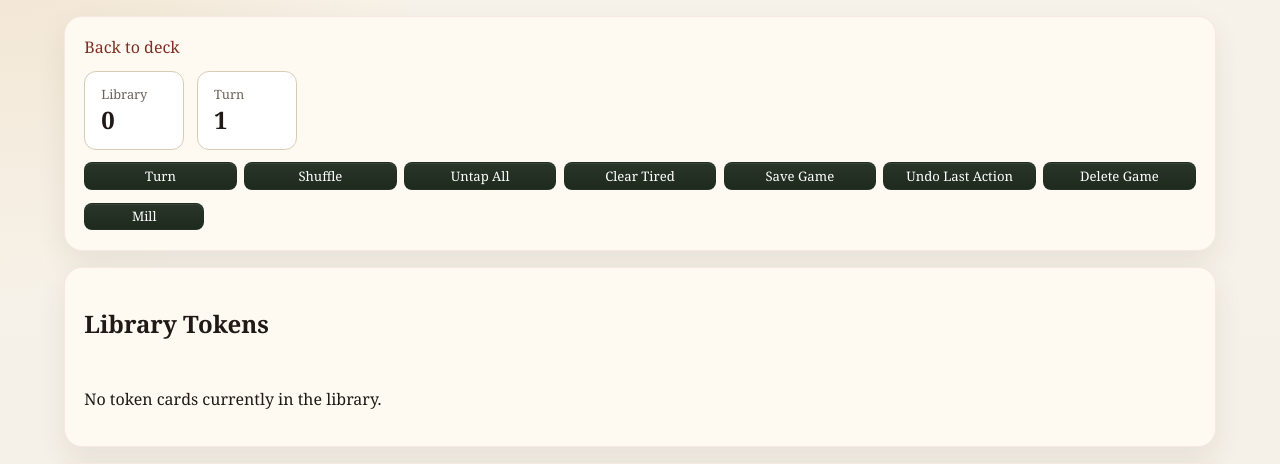
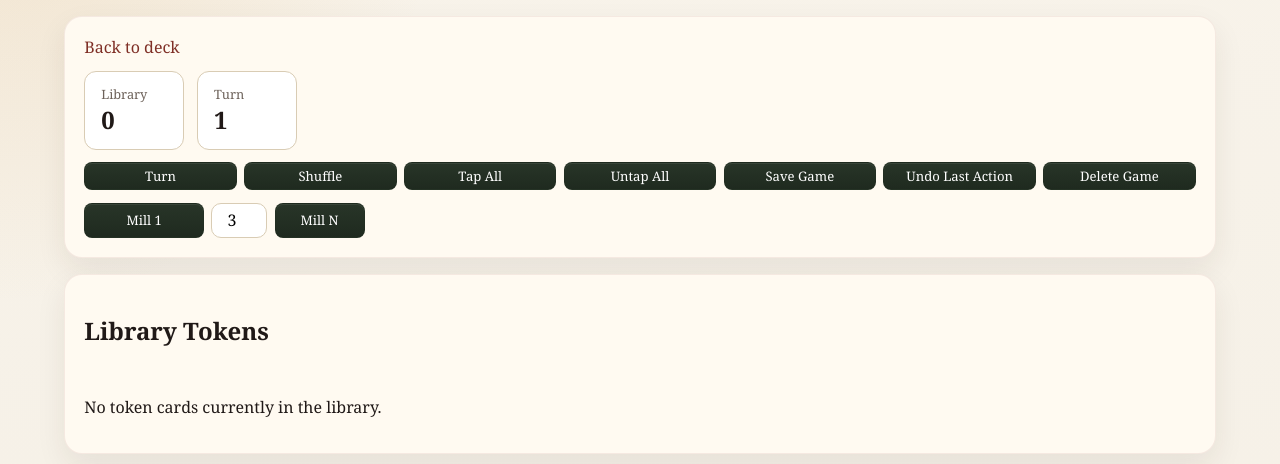
Before and after one commit to naigovan/horde_mtg_helper, a FastAPI app: page /games/1 in a window 1280 px wide. Shown: the part 145-609 px from the top of the page. Run offline with FastAPI, Linux system fonts and the light colour scheme; tables that the repository leaves empty hold one stand-in row (values such as "Sample post").

Commit message:
Add tap all action and restore multi-mill controls

```diff
--- a/app/static/styles.css
+++ b/app/static/styles.css
@@ -129,6 +129,15 @@ textarea, input, select { width: 100%; background: white; }
 }
 .page-actions-compact {
   grid-template-columns: repeat(auto-fit, minmax(90px, 120px));
+}
+.inline-mill-form {
+  display: grid;
+  grid-template-columns: minmax(56px, 72px) minmax(90px, 1fr);
+  gap: 0.45rem;
+  align-items: stretch;
+}
+.mill-count-input {
+  text-align: center;
 }
 .card-actions {
   grid-template-columns: repeat(4, minmax(0, 1fr));
@@ -289,6 +298,9 @@ textarea, input, select { width: 100%; background: white; }
   .zone-actions {
     grid-template-columns: repeat(2, minmax(0, 1fr));
   }
+  .inline-mill-form {
+    grid-template-columns: 1fr;
+  }
   .card-grid {
     grid-template-columns: 1fr;
   }
--- a/app/templates/game_detail.html
+++ b/app/templates/game_detail.html
@@ -11,8 +11,8 @@
   <div class="action-grid page-actions">
     <form method="post" action="/games/{{ game.id }}/turn"><button type="submit">Turn</button></form>
     <form method="post" action="/games/{{ game.id }}/shuffle"><button type="submit">Shuffle</button></form>
+    <form method="post" action="/games/{{ game.id }}/tap-all"><button type="submit">Tap All</button></form>
     <form method="post" action="/games/{{ game.id }}/untap-all"><button type="submit">Untap All</button></form>
-    <form method="post" action="/games/{{ game.id }}/clear-rested"><button type="submit">Clear Tired</button></form>
     <form method="post" action="/games/{{ game.id }}/save"><button type="submit">Save Game</button></form>
     <form method="post" action="/games/{{ game.id }}/undo"><button type="submit">Undo Last Action</button></form>
     <form method="post" action="/games/{{ game.id }}/delete"><button type="submit">Delete Game</button></form>
@@ -20,7 +20,11 @@
   <div class="action-grid page-actions page-actions-compact">
     <form method="post" action="/games/{{ game.id }}/mill">
       <input type="hidden" name="count" value="1" />
-      <button type="submit">Mill</button>
+      <button type="submit">Mill 1</button>
+    </form>
+    <form method="post" action="/games/{{ game.id }}/mill" class="inline-mill-form">
+      <input type="number" name="count" value="3" min="1" step="1" class="mill-count-input" />
+      <button type="submit">Mill N</button>
     </form>
   </div>
 </section>
@@ -65,7 +69,6 @@
         <h3>{{ card.card_name }}</h3>
         <p>{{ card.type_line or "" }}</p>
         <p class="status-line">
-          {% if card.rested %}<span>Tired</span>{% endif %}
           {% if card.is_creature %}<span>Haste</span><span>Goaded</span>{% endif %}
         </p>
         <p class="oracle-text">{{ card.oracle_text or "No oracle text available." }}</p>
@@ -82,7 +85,6 @@
         </form>
         <div class="action-grid card-actions">
           <form method="post" action="/games/{{ game.id }}/cards/{{ card.id }}/toggle"><input type="hidden" name="flag_name" value="tapped" /><button type="submit">{% if card.tapped %}Untap{% else %}Tap{% endif %}</button></form>
-          <form method="post" action="/games/{{ game.id }}/cards/{{ card.id }}/toggle"><input type="hidden" name="flag_name" value="rested" /><button type="submit">Tired</button></form>
           <form method="post" action="/games/{{ game.id }}/cards/{{ card.id }}/toggle"><input type="hidden" name="flag_name" value="phased_out" /><button type="submit">{% if card.phased_out %}Phase In{% else %}Phase Out{% endif %}</button></form>
           <form method="post" action="/games/{{ game.id }}/cards/{{ card.id }}/move"><input type="hidden" name="destination" value="graveyard" /><button type="submit">Graveyard</button></form>
           <form method="post" action="/games/{{ game.id }}/cards/{{ card.id }}/move"><input type="hidden" name="destination" value="exile" /><button type="submit">Exile</button></form>
```
Also changed, not shown: app/game_engine.py (+9 -0 lines), app/routes/games.py (+9 -0 lines), tests/test_game_engine.py (+23 -0 lines), 1 other file.
